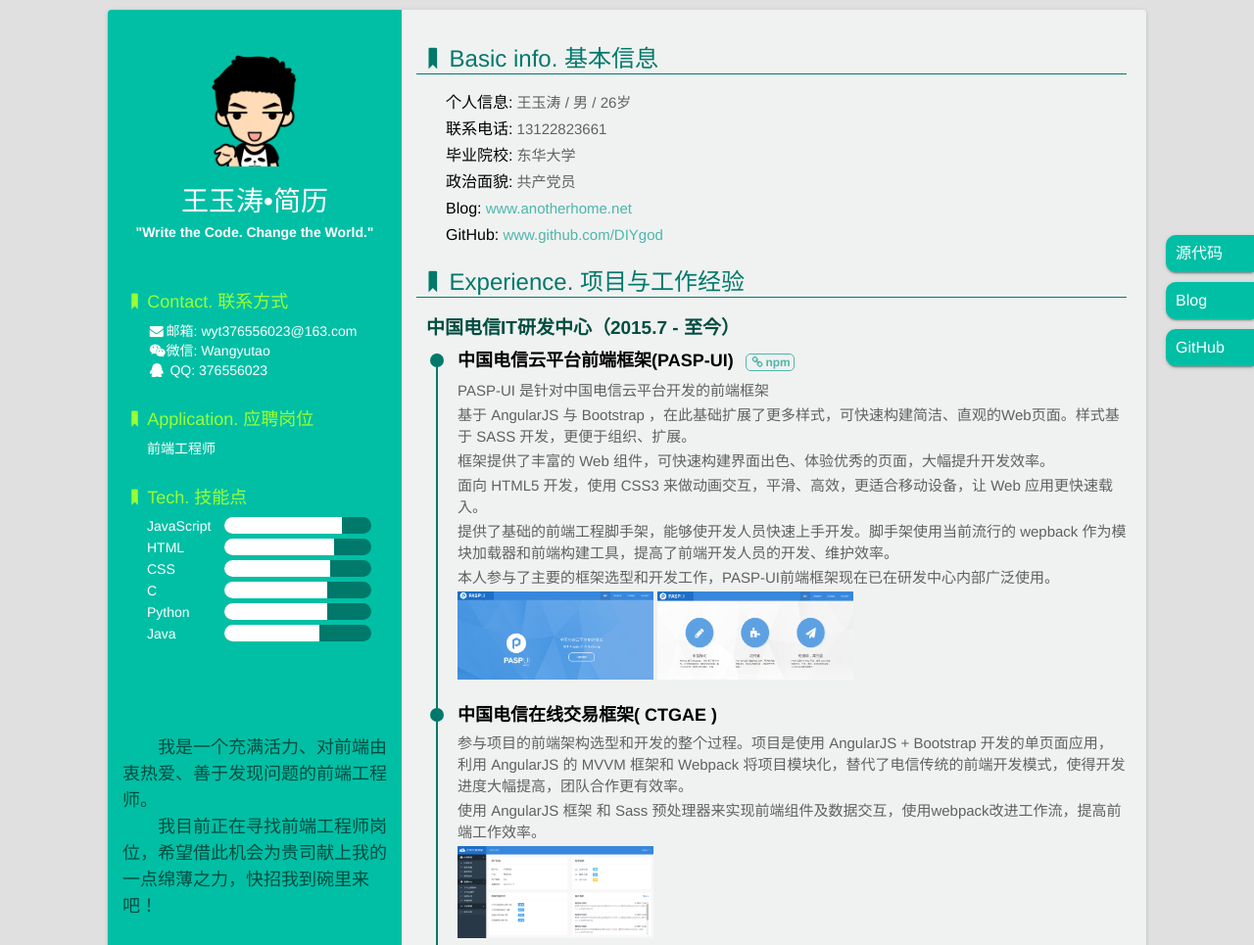
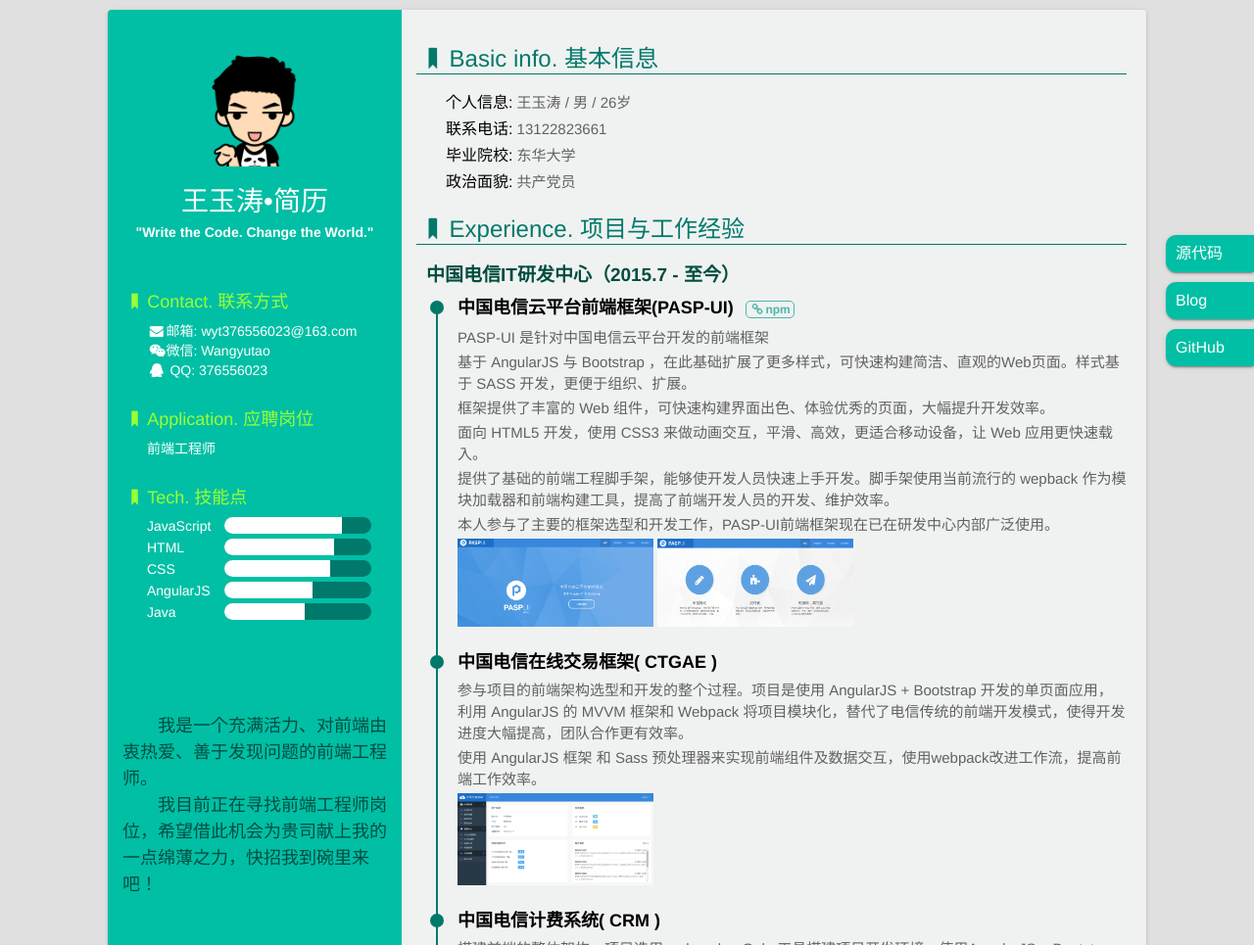
Before and after one commit to WangytBest/resume, a website: page index.html in a window 1280 px wide. Shown: the top 965 px of the page at 98% size. Drawn offline with Linux system fonts and the light colour scheme.

Commit message:
update blog

```diff
--- a/index.html
+++ b/index.html
@@ -2,7 +2,7 @@
 <html>
 <head>
     <meta charset="UTF-8">
-    <title>王玉涛的简历</title>
+    <title>Wangyutao Resume</title>
     <meta name="description" content="我是一个充满活力、对前端由衷热爱、善于发现问题的前端工程师。我目前正在寻找前端工程师岗位，希望借此机会为贵司献上我的一点绵薄之力，快招我到碗里来吧！">
     <meta name="keywords" content="王玉涛,前端,工作,简历">
     <link rel="shortcut icon" href="favicon.ico">
@@ -72,21 +72,15 @@
                         </div>
                     </dd>
                     <dd>
-                        <div class="skill-name">C</div>
+                        <div class="skill-name">AngularJS</div>
                         <div class="skill-bar-wrap">
-                            <div class="skill-bar" style="width: 70%"></div>
-                        </div>
-                    </dd>
-                    <dd>
-                        <div class="skill-name">Python</div>
-                        <div class="skill-bar-wrap">
-                            <div class="skill-bar" style="width: 70%"></div>
+                            <div class="skill-bar" style="width: 60%"></div>
                         </div>
                     </dd>
                     <dd>
                         <div class="skill-name">Java</div>
                         <div class="skill-bar-wrap">
-                            <div class="skill-bar" style="width: 65%"></div>
+                            <div class="skill-bar" style="width: 55%"></div>
                         </div>
                     </dd>
                 </li>
@@ -104,8 +98,8 @@
                     <dd><span>联系电话:</span> 13122823661 </dd>
                     <dd><span>毕业院校:</span> 东华大学 </dd>
                     <dd><span>政治面貌:</span> 共产党员 </dd>
-                    <dd><span>Blog:</span> <a href="https://www.anotherhome.net" target="_blank">www.anotherhome.net</a></dd>
-                    <dd><span>GitHub:</span> <a href="https://www.github.com/DIYgod" target="_blank">www.github.com/DIYgod</a></dd>
+                    <!-- <dd><span>Blog:</span> <a href="https://www.anotherhome.net" target="_blank">www.anotherhome.net</a></dd> -->
+                    <!-- <dd><span>GitHub:</span> <a href="https://www.github.com/DIYgod" target="_blank">www.github.com/DIYgod</a></dd> -->
                 </li>
                 <li>
                     <dt><i class="icon-bookmark"></i>Experience. 项目与工作经验</dt>
@@ -223,10 +217,9 @@
                     <h3>其他</h3>
                     <ul class="exp">
                         <li>
-                            <p>是一个有趣的人，博客日均浏览量 1000+，GitHub Followers 550+，微博粉丝 780+，微信公众号关注用户 460+</p>
                             <p>严重强迫症，不能忍受界面一个像素的偏差，同样不能忍受代码格式一个空格的偏差</p>
-                            <p>学习能力强，以上绝大多数的技能都是大三转专业之后自学修得的</p>
-                            <p>掌握 Vim Git 等开发工具的使用</p>
+                            <p>学习能力强，能够较快的接受新事物</p>
+                            <p>掌握 Vim Git SVN Sublime 等开发工具的使用</p>
                             <p>能够熟练使用 Markdown 进行写作</p>
                         </li>
                     </ul>
@@ -235,7 +228,7 @@
         </div>
     </div>
     <footer>
-        <p>Theme by <a href="https://github.com/DIYgod/Resume" target="_blank">DIYgod</a>. Made with <i class="icon-heart throb" style="color: #d43f57;"></i> by DIYgod. 最后更新于2016年3月1日</p>
+        <p>Theme by <a href="" target="_blank">Wangyutao</a>. Made with <i class="icon-heart throb" style="color: #d43f57;"></i> by Wangyutao. 最后更新于2017年3月28日</p>
     </footer>
 </body>
 </html>
```
